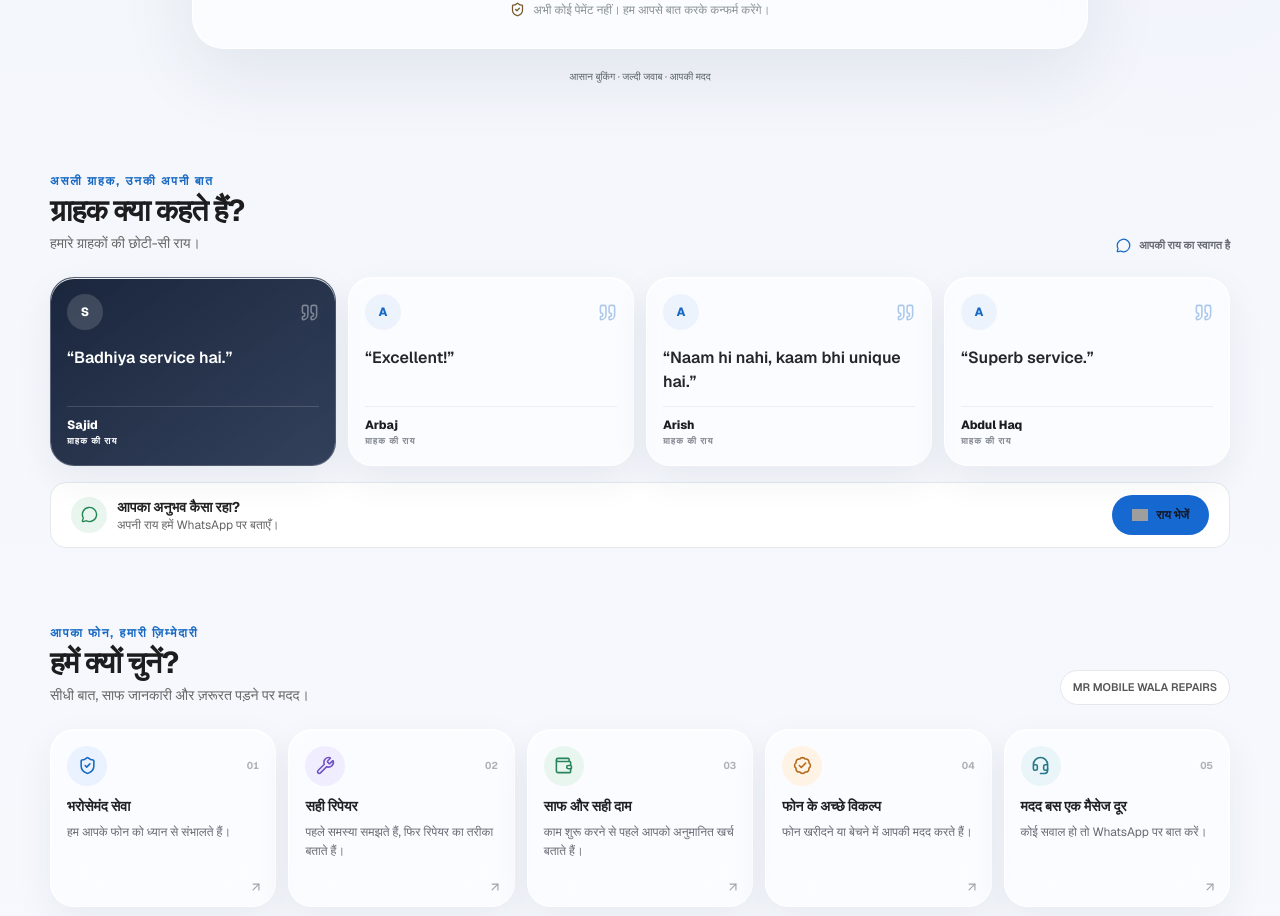
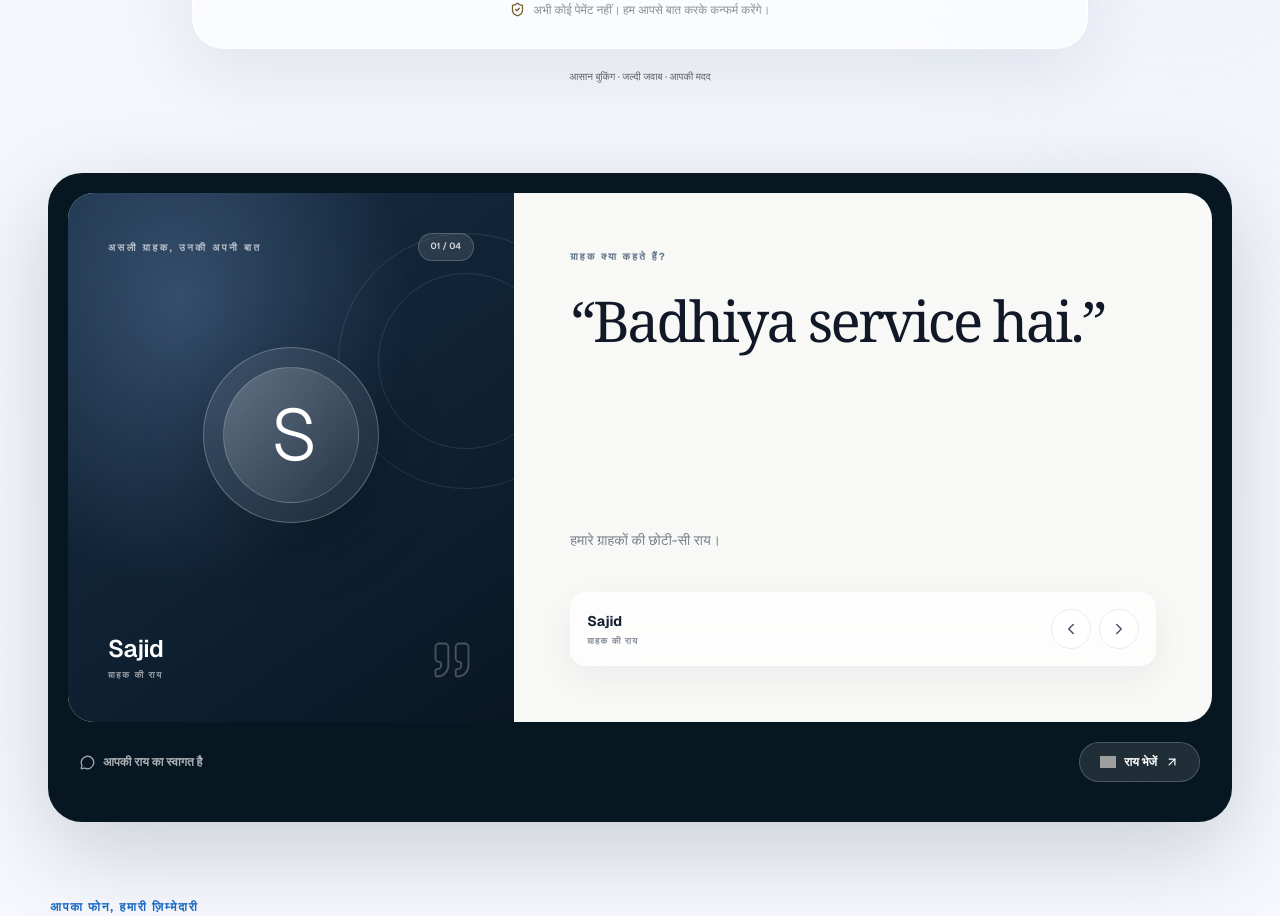
Before and after one commit to ShahbajKhan05/mr-mobile-wala-repairs, a Next.js app: page / in a window 1280 px wide. Shown: the part 2820-3736 px from the top of the page. Built offline with nearby package versions, Linux system fonts and the light colour scheme; grey boxes are pictures that could not be loaded.

Commit message:
feat(ui): redesign testimonials as immersive glass editorial carousel

```diff
--- a/src/components/Testimonials.tsx
+++ b/src/components/Testimonials.tsx
@@ -1,7 +1,8 @@
 "use client";
 
+import { useState } from "react";
 import WhatsAppIcon from "@/components/WhatsAppIcon";
-import { Quote, MessageCircle } from "lucide-react";
+import { Quote, MessageCircle, ChevronLeft, ChevronRight, ArrowUpRight } from "lucide-react";
 import { useCustomerLanguage } from "@/components/CustomerLanguageProvider";
 
 const REVIEWS = [
@@ -17,73 +18,70 @@ const WHATSAPP_URL =
 
 export default function Testimonials() {
   const { t } = useCustomerLanguage();
+  const [activeIndex, setActiveIndex] = useState(0);
+  const activeReview = REVIEWS[activeIndex];
+  const move = (direction: number) =>
+    setActiveIndex((current) => (current + direction + REVIEWS.length) % REVIEWS.length);
+
   return (
-    <section
-      aria-labelledby="testimonials-heading"
-      className="glass-page px-3 py-7 sm:px-8 sm:py-10 lg:px-12"
-    >
-      <div className="mx-auto max-w-[1180px]">
-        <div className="mb-5 flex flex-col justify-between gap-2 sm:mb-6 sm:flex-row sm:items-end">
-          <div>
-            <p className="text-[10px] font-bold uppercase tracking-[0.15em] text-[#1769c2] sm:text-xs">
-              {t("testimonialsEyebrow")}
-            </p>
-            <h2 id="testimonials-heading" className="mt-1 text-2xl font-bold tracking-tight text-[#1d1d1f] sm:text-3xl">
-              {t("testimonialsTitle")}
-            </h2>
-            <p className="mt-1 text-xs leading-5 text-[#666] sm:text-sm">
-              {t("testimonialsCopy")}
-            </p>
+    <section aria-labelledby="testimonials-heading" className="customer-testimonials px-3 py-8 sm:px-8 sm:py-12 lg:px-12">
+      <div className="mx-auto max-w-[1320px] rounded-[24px] bg-[#071722] p-2.5 shadow-[0_30px_90px_rgba(8,25,42,.18)] sm:rounded-[34px] sm:p-5">
+        <div className="grid min-h-[390px] overflow-hidden rounded-[18px] bg-[#f8f8f6] sm:min-h-[480px] sm:grid-cols-[.78fr_1.22fr] sm:rounded-[26px]">
+          <div className="relative flex min-h-[170px] flex-col justify-between overflow-hidden bg-[radial-gradient(ellipse_at_25%_20%,rgba(112,145,191,.36),transparent_48%),linear-gradient(145deg,#172d43,#091725)] p-5 text-white sm:min-h-[440px] sm:p-8 lg:p-10">
+            <div aria-hidden="true" className="pointer-events-none absolute -right-20 top-10 size-64 rounded-full border border-white/10" />
+            <div aria-hidden="true" className="pointer-events-none absolute -right-10 top-20 size-44 rounded-full border border-white/10" />
+            <div className="relative flex items-center justify-between">
+              <span className="text-[9px] font-bold uppercase tracking-[.24em] text-white/65 sm:text-[10px]">{t("testimonialsEyebrow")}</span>
+              <span className="rounded-full border border-white/20 bg-white/10 px-3 py-1.5 text-[9px] font-semibold text-white/80 backdrop-blur-xl">{String(activeIndex + 1).padStart(2, "0")} / 0{REVIEWS.length}</span>
+            </div>
+            <div className="relative mt-7 flex flex-1 items-center justify-center sm:mt-0">
+              <div className="flex size-28 items-center justify-center rounded-full border border-white/25 bg-white/[.08] shadow-[0_20px_70px_rgba(0,0,0,.2)] backdrop-blur-xl sm:size-44">
+                <div className="flex size-[78%] items-center justify-center rounded-full border border-white/20 bg-gradient-to-br from-white/20 to-white/[.03] text-5xl font-light tracking-[-.08em] text-white sm:text-7xl">
+                  {activeReview.name.charAt(0)}
+                </div>
+              </div>
+            </div>
+            <div className="relative mt-6 flex items-end justify-between gap-3">
+              <div>
+                <p className="text-lg font-semibold tracking-tight sm:text-2xl">{activeReview.name}</p>
+                <p className="mt-1 text-[9px] font-semibold uppercase tracking-[.18em] text-white/55">{t("customerFeedback")}</p>
+              </div>
+              <Quote size={34} strokeWidth={1} className="text-white/25 sm:size-11" />
+            </div>
           </div>
-          <span className="hidden items-center gap-2 text-[11px] font-semibold text-[#686b73] sm:inline-flex">
-            <MessageCircle size={15} className="text-[#1769c2]" /> {t("feedbackWelcome")}
-          </span>
+
+          <div className="flex flex-col justify-between p-5 sm:p-8 lg:p-12 xl:p-14">
+            <div>
+              <p className="text-[9px] font-bold uppercase tracking-[.22em] text-[#63748b] sm:text-[10px]">{t("testimonialsTitle")}</p>
+              <h2 id="testimonials-heading" aria-live="polite" className="mt-5 min-h-[130px] font-serif text-[clamp(2rem,4.4vw,4.25rem)] leading-[1.04] tracking-[-.045em] text-[#111827] sm:mt-7 sm:min-h-[220px]">
+                “{activeReview.review}”
+              </h2>
+              <p className="mt-4 max-w-md text-xs leading-6 text-[#77808b] sm:text-sm">{t("testimonialsCopy")}</p>
+            </div>
+
+            <div className="mt-8 flex items-center justify-between gap-3 rounded-2xl border border-white bg-white/70 p-3 shadow-[0_12px_35px_rgba(18,35,60,.06)] backdrop-blur-xl sm:mt-10 sm:p-4">
+              <div className="min-w-0">
+                <p className="truncate text-xs font-bold text-[#172033] sm:text-sm">{activeReview.name}</p>
+                <p className="mt-1 text-[9px] font-semibold uppercase tracking-[.13em] text-[#89919c]">{t("customerFeedback")}</p>
+              </div>
+              <div className="flex shrink-0 items-center gap-2">
+                <button type="button" onClick={() => move(-1)} aria-label="Previous customer review" className="flex size-10 items-center justify-center rounded-full border border-[#e8ebf0] bg-white text-[#46536a] transition duration-300 hover:-translate-y-0.5 hover:bg-[#edf3fb] hover:shadow-md focus-visible:outline-2 focus-visible:outline-offset-2 focus-visible:outline-blue-500">
+                  <ChevronLeft size={18} />
+                </button>
+                <button type="button" onClick={() => move(1)} aria-label="Next customer review" className="flex size-10 items-center justify-center rounded-full border border-[#e8ebf0] bg-white text-[#46536a] transition duration-300 hover:-translate-y-0.5 hover:bg-[#edf3fb] hover:shadow-md focus-visible:outline-2 focus-visible:outline-offset-2 focus-visible:outline-blue-500">
+                  <ChevronRight size={18} />
+                </button>
+              </div>
+            </div>
+          </div>
         </div>
 
-        <div className="grid grid-cols-2 gap-2 sm:grid-cols-2 sm:gap-3 lg:grid-cols-4">
-          {REVIEWS.map((review, index) => (
-            <article
-              key={review.name}
-              className={
-                "relative flex min-h-[150px] flex-col overflow-hidden rounded-2xl border p-3 transition duration-300 hover:-translate-y-1 hover:shadow-[0_14px_30px_rgba(20,35,60,0.09)] sm:min-h-[178px] sm:rounded-3xl sm:p-4 " +
-                (index === 0
-                  ? "border-[#1d1d1f] bg-[#1d1d1f] text-white"
-                  : "border-[#e5e7eb] bg-white text-[#1d1d1f]")
-              }
-            >
-              <div className="flex items-center justify-between">
-                <span className={"flex size-8 items-center justify-center rounded-full text-xs font-extrabold sm:size-9 " + (index === 0 ? "bg-white/15 text-white" : "bg-[#edf3fc] text-[#1769c2]")}>
-                  {review.name.charAt(0).toUpperCase()}
-                </span>
-                <Quote size={19} className={index === 0 ? "text-white/40" : "text-[#1769c2]/35"} />
-              </div>
-              <p className={"mt-4 flex-1 text-sm font-semibold leading-6 sm:text-base " + (index === 0 ? "text-white" : "text-[#25262a]")}>
-                “{review.review}”
-              </p>
-              <div className={"mt-3 border-t pt-2.5 " + (index === 0 ? "border-white/15" : "border-[#eceef1]")}>
-                <p className="text-xs font-extrabold">{review.name}</p>
-                <p className={"mt-0.5 text-[9px] font-semibold uppercase tracking-[0.12em] " + (index === 0 ? "text-white/55" : "text-[#858993]")}>{t("customerFeedback")}</p>
-              </div>
-            </article>
-          ))}
-        </div>
-
-        <div className="mt-3 flex flex-col items-center justify-between gap-3 rounded-2xl border border-[#e5e7eb] bg-white px-3 py-3 sm:mt-4 sm:flex-row sm:px-5">
-          <div className="flex items-center gap-2.5">
-            <span className="flex size-9 items-center justify-center rounded-full bg-[#e8f6ef] text-[#218653]"><MessageCircle size={17} /></span>
-            <div>
-              <p className="text-xs font-bold text-[#222] sm:text-sm">{t("experience")}</p>
-              <p className="text-[10px] text-[#666] sm:text-xs">{t("tellFeedback")}</p>
-            </div>
+        <div className="flex flex-col items-center justify-between gap-3 px-2 py-4 text-white sm:flex-row sm:px-3 sm:py-5">
+          <div className="flex items-center gap-2 text-[10px] font-semibold text-white/65 sm:text-xs">
+            <MessageCircle size={15} /> {t("feedbackWelcome")}
           </div>
-          <a
-            href={WHATSAPP_URL}
-            target="_blank"
-            rel="noreferrer"
-            className="inline-flex min-h-10 w-full items-center justify-center gap-2 rounded-xl bg-[#1769d2] px-5 text-xs font-bold text-white transition hover:bg-[#0d58b8] sm:w-auto"
-          >
-            <WhatsAppIcon size={16} />
-            {t("sendFeedback")}
+          <a href={WHATSAPP_URL} target="_blank" rel="noreferrer" className="inline-flex min-h-10 w-full items-center justify-center gap-2 rounded-full border border-white/20 bg-white/10 px-5 text-xs font-bold text-white backdrop-blur-xl transition duration-500 hover:-translate-y-0.5 hover:bg-white/20 sm:w-auto">
+            <WhatsAppIcon size={16} /> {t("sendFeedback")} <ArrowUpRight size={14} />
           </a>
         </div>
       </div>
```
